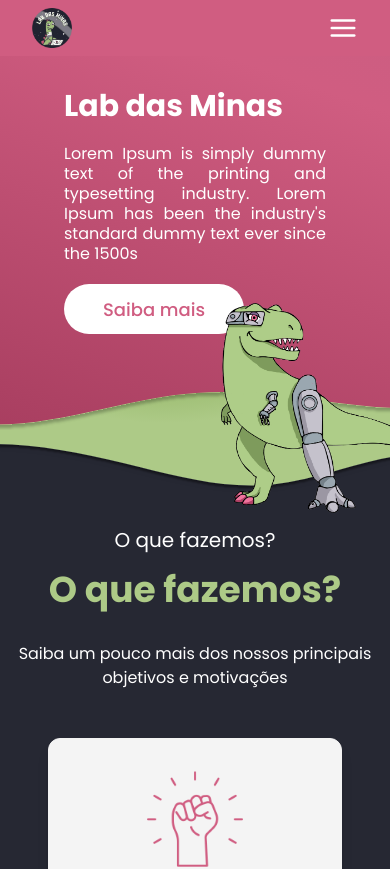
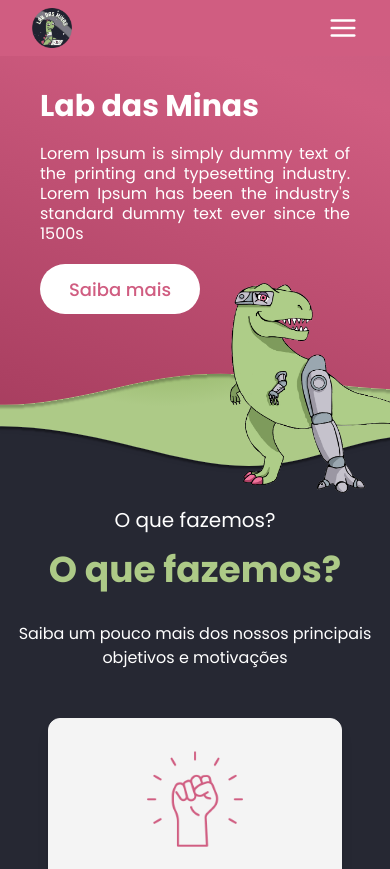
Before and after one commit to LabDasMinas/labdasminas.github.io, a Next.js app: page / in a window 390 px wide. Shown: the top 869 px of the page. Built offline with nearby package versions, Linux system fonts and the light colour scheme.

Commit message:
correcao dina

```diff
--- a/src/app/components/Hero.tsx
+++ b/src/app/components/Hero.tsx
@@ -15,7 +15,7 @@ export default function Hero(){
         <ImageG src="/header_pink.svg" fill={true} alt="" className="object-cover object-bottom z-1 -mt-16"/>
 
 
-            <div className="grid grid-cols-1 lg:grid-cols-2 gap-8 p-8 pb-32 md:p-2 lg:p-16 2xl:pb-32 z-10">
+            <div className="grid grid-cols-1 lg:grid-cols-2 gap-8 p-8 px-2 pb-32 md:p-2 lg:p-16 2xl:pb-32 z-10">
                 <div className="2xl:ml-16">
                     <div className="lg:max-w-min flex flex-col justify-center md:min-w-[400px]">
                         <h1 className=" font-bold text-3xl sm:text-6xl max-w-max">
@@ -24,14 +24,14 @@ export default function Hero(){
                         <p className="pt-5 md:pt-5 pb-5 md:pb-9 text-base leading-5 text-justify md:text-left">Lorem Ipsum is simply dummy text of the printing and typesetting industry. Lorem Ipsum has been the industry's standard dummy text ever since the 1500s</p>
                     </div>
 
-                    <button className="bg-white text-rosaLab rounded-[30px] h-[50px] min-w-[180px] md:h-[60px] md:min-w-[200px] font-medium text-[18px]">
+                    <button className="bg-white text-rosaLab rounded-[30px] h-[50px] min-w-[160px] md:h-[60px] md:min-w-[200px] font-medium text-[18px]">
                         Saiba mais
                     </button>
                 </div>
 
 
                 <div className="lg:col-span-3 w-full flex justify-center">
-                    <ImageG className="absolute right-0 transform -translate-y-[30%] lg:-translate-y-[80%] 2xl:-translate-y-[60%] h-[210px] lg:h-[550px] w-fit" src="/dinaFinal.png" height={200} width={500} alt=""/>
+                    <ImageG className="absolute right-0 -translate-y-[30%] lg:-translate-y-[80%] 2xl:-translate-y-[60%] h-[210px] lg:h-[550px] w-fit" src="/dinaFinal.png" height={200} width={500} alt=""/>
                 </div>
 
             </div>
```
Also changed, not shown: public/dinaFinal.png.
